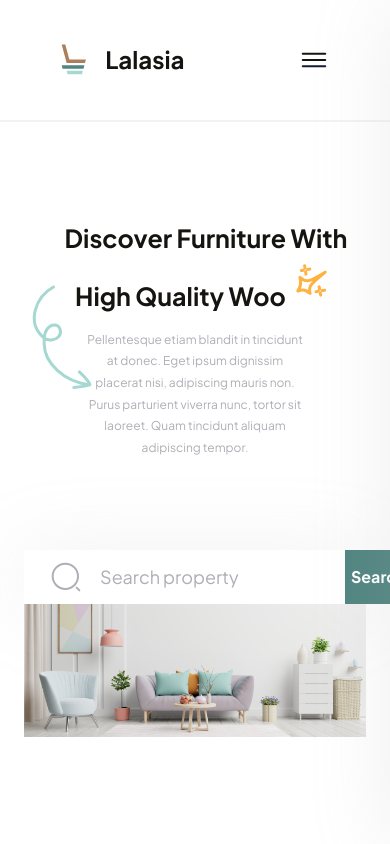
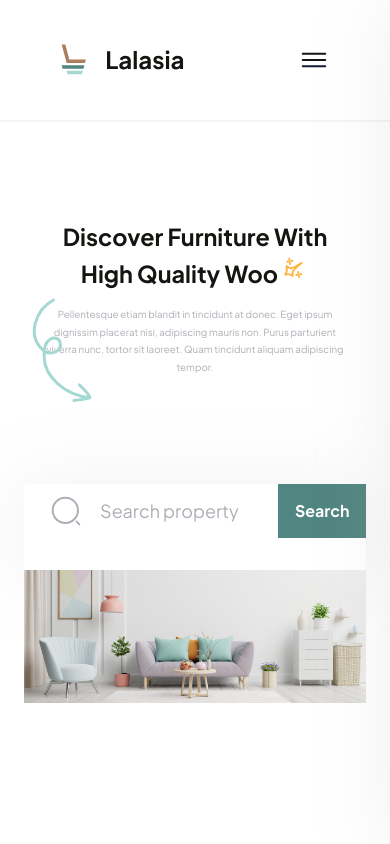
Before and after one commit to nutthanonn/furniture-website, a React (Create React App) app in the folder client/: page / in a window 390 px wide. Shown: the top 844 px of the page. Built offline with nearby package versions, Linux system fonts and the light colour scheme.

Commit message:
[-] del: refactoring css media query

```diff
--- a/client/src/components/Landing/OurProductNumber.tsx
+++ b/client/src/components/Landing/OurProductNumber.tsx
@@ -53,10 +53,5 @@ const Box = styled.div`
 `;
 
 const Paragraph1Impl = styled(Paragraph1)`
-  @media only screen and (${device.mobileL}) {
-    font-size: 13px;
-  }
-  @media only screen and (${device.mobileM}) {
-    font-size: 10px;
-  }
+  font-size: 1.5vw;
 `;
--- a/client/src/components/Landing/Search.tsx
+++ b/client/src/components/Landing/Search.tsx
@@ -67,7 +67,7 @@ const Box = styled.form`
     width: calc(100% - 1.6rem);
     height: calc(100% - 20rem);
     position: static;
-    padding: 0 0 0 1.625rem;
+    padding: 0 0 2rem 1.625rem;
     /* border: 2px solid black; */
   }
 
@@ -81,9 +81,14 @@ const Box = styled.form`
 
 const InputCustom = styled(Input)`
   margin: 0 1rem;
+  @media only screen and (${device.mobileL}) {
+    width: 10rem;
+  }
+
   @media only screen and (${device.mobileS}) {
     width: 5rem;
   }
+
   flex-grow: 1;
   ::placeholder {
     color: #afadb5;
--- a/client/src/components/Landing/SubTitle.tsx
+++ b/client/src/components/Landing/SubTitle.tsx
@@ -19,33 +19,22 @@ const SubTitle: React.FC = () => {
 export default SubTitle;
 
 const BoxSubtitle = styled.div`
-  width: 49.75rem;
   height: 96px;
-  margin-inline: auto;
+  display: flex;
+  > * {
+    margin: 1rem auto;
+  }
   height: fit-content;
-  @media only screen and (${device.laptop}) {
-    width: 40rem;
-  }
-
-  @media only screen and (${device.mobileL}) {
-    width: 16rem;
-  }
 
   /* border: 2px solid black; */
 `;
 
 const ParagraphCustom = styled(Paragraph1)`
   text-align: center;
-  padding-inline: 1rem;
-  @media only screen and (${device.laptop}) {
-    font-size: 18px;
-  }
-
-  @media only screen and (${device.mobileL}) {
-    font-size: 14px;
-  }
-
-  @media only screen and (${device.mobileL}) {
-    font-size: 12px;
+  font-size: 1.5vw;
+  width: 55.278vw;
+  @media only screen and (${device.tablet}) {
+    font-size: 2.5vw;
+    width: 80vw;
   }
 `;
--- a/client/src/components/Landing/Title.tsx
+++ b/client/src/components/Landing/Title.tsx
@@ -11,10 +11,10 @@ const Title: React.FC = () => {
   return (
     <BoxHeader>
       <BoxTitle>
-        <Heading1Impl>
+        <Heading1Custom>
           Discover Furniture With High Quality Woo
           <img src={StarIcon} alt="star" />
-        </Heading1Impl>
+        </Heading1Custom>
       </BoxTitle>
       <SubTitle />
       <ArrowIcon src={ArrowIconImg} />
@@ -29,36 +29,25 @@ const BoxHeader = styled(Container)`
   margin-top: 6.25rem;
 `;
 
-const Heading1Impl = styled(Heading1)`
+const Heading1Custom = styled(Heading1)`
+  font-size: 4.444vw;
+  width: 50.278vw;
   @media only screen and (${device.tablet}) {
-    font-size: 44px;
+    font-size: 6vw;
+    width: 80vw;
   }
-
-  @media only screen and (${device.mobileL}) {
-    font-size: 25px;
+  > img {
+    width: 10%;
   }
 `;
 
 const BoxTitle = styled.div`
   text-align: center;
   margin-inline: auto;
-  padding: 0 15rem;
-  @media only screen and (${device.laptop}) {
-    padding: 0 3rem;
+  display: flex;
+  > * {
+    margin: 0 auto;
   }
-
-  @media only screen and (${device.tablet}) {
-    padding: 0 2rem;
-  }
-
-  @media only screen and (${device.mobileL}) {
-    width: 300px;
-  }
-
-  @media only screen and (${device.mobileM}) {
-    width: 230px;
-  }
-
   /* border: 2px solid black; */
 `;
 
```
